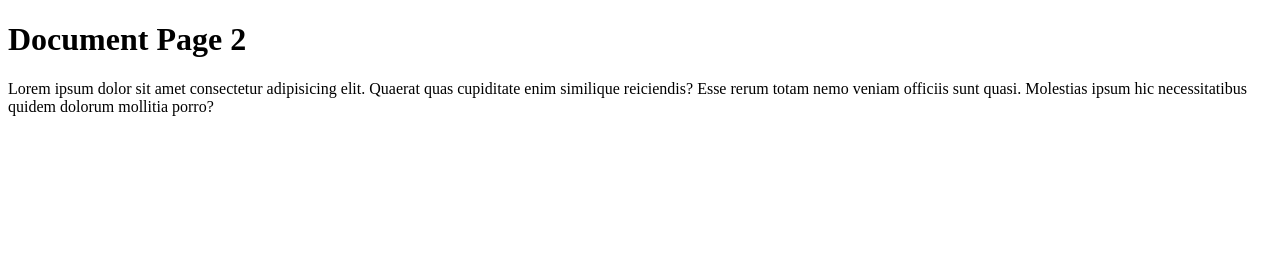
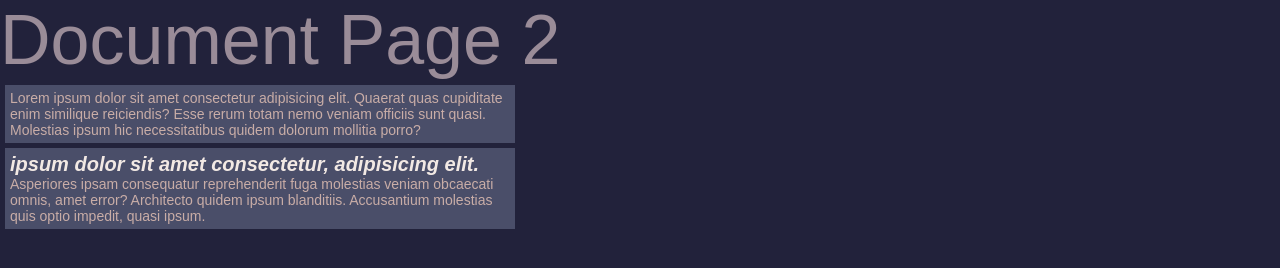
Before and after one commit to devdunlap/frontEndplayground, a plain HTML site: page pagetwo.html in a window 1280 px wide. Drawn offline with Linux system fonts and the light colour scheme.

Commit message:
set up playground

```diff
--- a/pagetwo.html
+++ b/pagetwo.html
@@ -4,13 +4,22 @@
     <meta charset="UTF-8">
     <meta http-equiv="X-UA-Compatible" content="IE=edge">
     <meta name="viewport" content="width=device-width, initial-scale=1.0">
+
     <title>Page Two</title>
+    <link rel="stylesheet" href="styles.css">
 </head>
 <body>
     <h1> Document Page 2</h1>
-
+<div>
     <p> Lorem ipsum dolor sit amet consectetur adipisicing elit. Quaerat quas cupiditate enim similique reiciendis? Esse rerum totam nemo veniam officiis sunt quasi. Molestias ipsum hic necessitatibus quidem dolorum mollitia porro?
 
     </p>
+</div>
+
+<div>
+    <p>
+        <span> ipsum dolor sit amet consectetur, adipisicing elit.</span> Asperiores ipsam consequatur reprehenderit fuga molestias veniam obcaecati omnis, amet error? Architecto quidem ipsum blanditiis. Accusantium molestias quis optio impedit, quasi ipsum.
+    </p>
+</div>
 </body>
 </html>
--- a/styles.css
+++ b/styles.css
@@ -0,0 +1,39 @@
+body {
+    background-color: #22223b;
+    font-family: Arial, Helvetica, sans-serif;
+    font-size: 14px;
+    color: #f2e9e4;
+    margin: 0;
+    padding: 0;
+}
+
+p {
+    color: #c9ada7;
+    margin: 0;
+    padding: 0;
+}
+
+h1 {
+    color: #9a8c98;
+    margin: 0;
+    padding: 0;
+    font-size: 70px;
+    font-weight: 100;
+
+}
+
+div {
+    margin: 5px;
+    padding: 5px;
+    background-color: #4a4e69;
+    width: 500px;
+    /* height: 100px; */
+
+}
+
+span {
+    color: #f2e9e4;
+    font-size: 20px;
+    font-style: italic;
+    font-weight: bold;
+}
```
Also changed, not shown: Index.html (+4 -4 lines).
